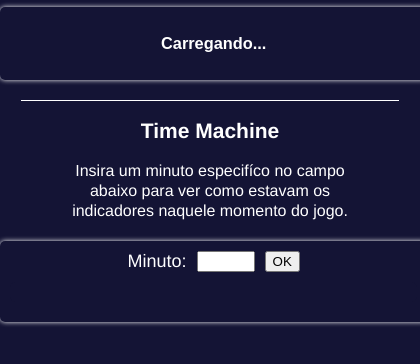
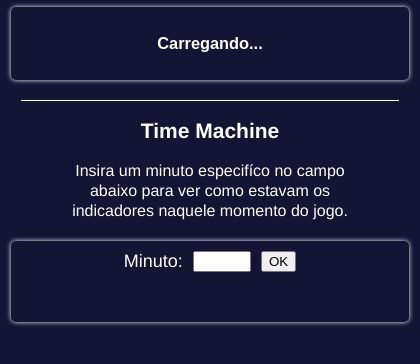
Before and after one commit to darthyd/traderadar, an Electron app: page src/index.html in a window 420 px wide. Shown: the part 470-834 px from the top of the page. Drawn offline with Linux system fonts and the light colour scheme; a script that the page names is missing.

Commit message:
change some div width to adapt better the layout

```diff
--- a/src/styles/style.css
+++ b/src/styles/style.css
@@ -67,7 +67,7 @@ body {
     display: flex;
     flex-wrap: wrap;
     justify-content: space-around;
-    width: 97%;
+    width: 90%;
     height: 100%;
     background-color: #141435 ;
     border-radius: 5px;
@@ -130,7 +130,7 @@ body {
     display: flex;
     flex-wrap: wrap;
     justify-content: space-around;
-    width: 97%;
+    width: 90%;
     height: 100%;
     background-color: #141435 ;
     border-radius: 5px;
```
